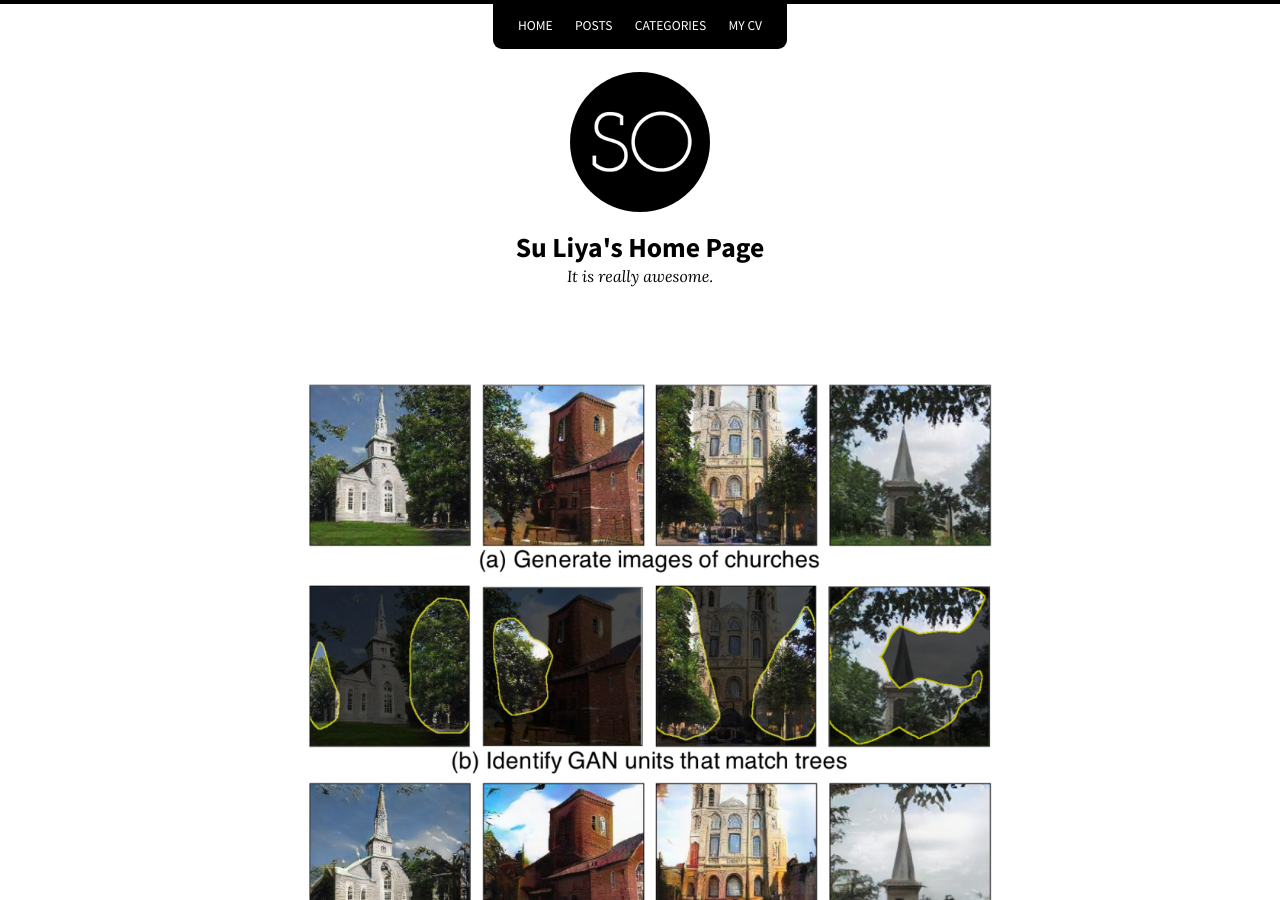
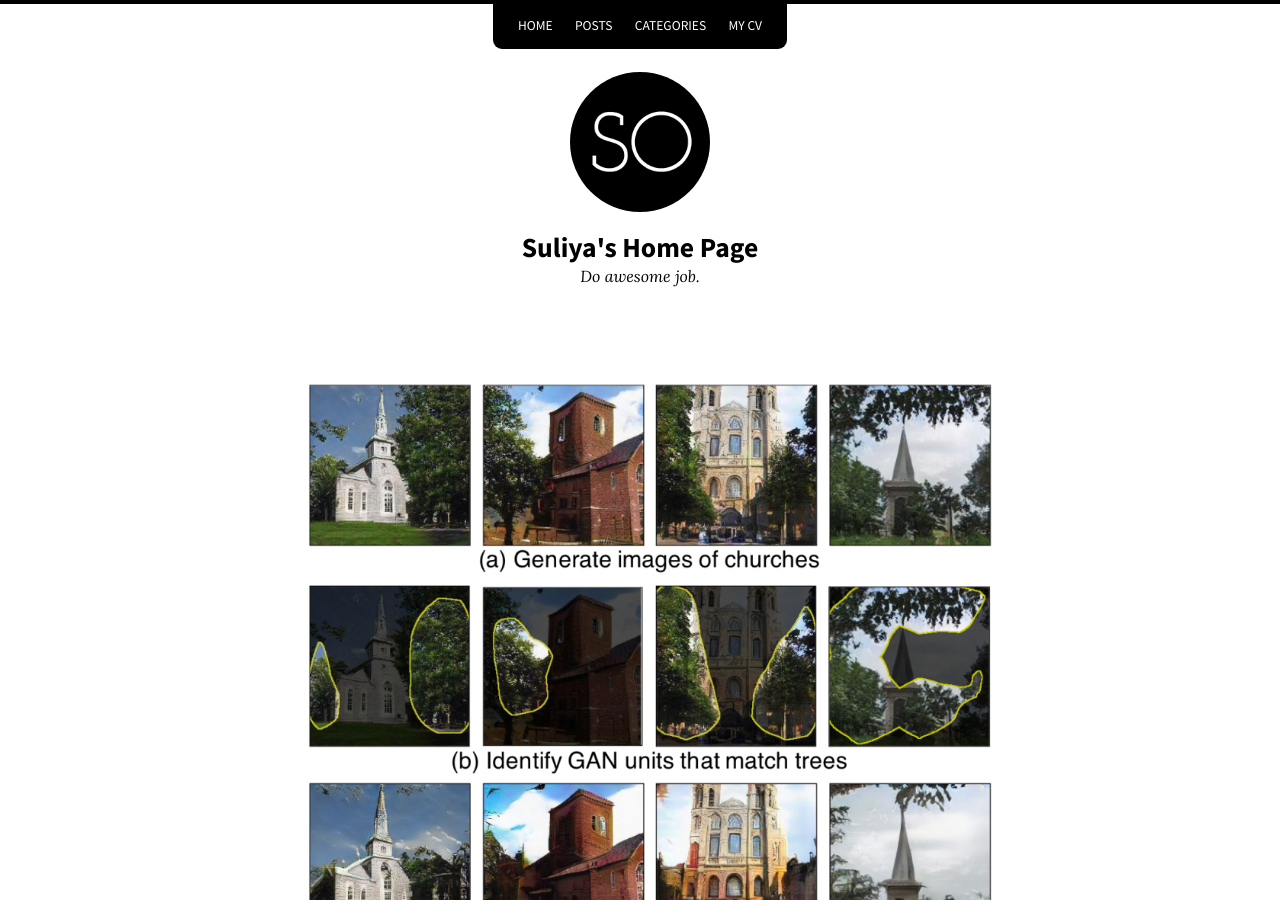
Before and after one commit to serea/serea_old.github.io, a Jekyll site: the page built from index.md, in a window 1280 px wide and 900 px high. Built offline with Jekyll 4.4.1, drawn with Linux system fonts in a browser that asks for light colours; nearby versions of some CDN libraries; some of the changed text lies outside the part shown.

```diff
--- a/_config.yml
+++ b/_config.yml
@@ -1,7 +1,7 @@
 remote_theme: "mmistakes/so-simple-theme"
 locale: zh-CN
-title: "Su Liya's Home Page"
-description: "It is really awesome."
+title: "Suliya's Home Page"
+description: "Do awesome job."
 baseurl: # the subpath of your site, e.g. "/blog"
 url: "https://serea.github.io"
 logo: "/images/logo.png"
@@ -88,7 +88,7 @@ defaults:
 
 # Site Author
 author:
-  name: Su Liya
+  name: Suliya
   picture: "/images/serea.jpg"
   email: suliya#iie.ac.cn
   twitter:
@@ -103,4 +103,4 @@ footer_links:
     url: https://github.com/serea
     icon: fab fa-githb-square
 
-copyright: "This site is made with Su Liya."
+copyright: "This site is made with Suliya."
```
